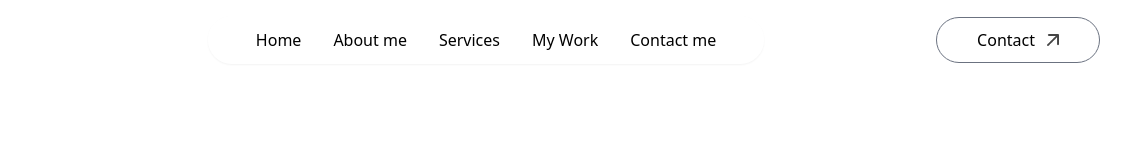
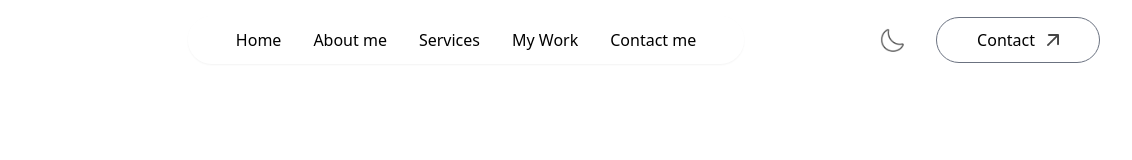
Before and after one commit to TheekshanaChathuranga/Portfolio, a plain HTML site: page index.html in a window 1280 px wide. Shown: the full height of the page, 148-1280 px from the left. Drawn offline with nearby package versions, Linux system fonts and the light colour scheme.

Commit message:
Add nav bar moon icon

```diff
--- a/index.html
+++ b/index.html
@@ -8,7 +8,7 @@
     <script src="./tailwind.config.js"></script>
 </head>
 <body>
-    <nav class="w-full fixed px-5 lg:px-8 lg:px[%8] py-4 flex items-center justify-between z-50">
+    <nav class="w-full fixed px-5 lg:px-8 xl:px-[%8] py-4 flex items-center justify-between z-50">
         <img src="./images/logo.png" alt="Logo" class="w-28 cursor-pointer mr-14">
 
         <ul class="hidden md:flex items-center gap-6 lg:gap-8 rounded-full px-12 py-3 bg-white shadow-sm bg-opacity-50">
@@ -18,9 +18,13 @@
             <li><a href="#work">My Work</a></li>
             <li><a href="#contact">Contact me</a></li>
         </ul>
+        <div class="flex items-center gap-4">
+            <button><img src="./images/moon_icon.png" alt="" class="w-6"></button>
         <a href="#contact" class="hidden lg:flex items-center gap-3 px-10 py-2.5 border border-gray-500 rounded-full ml-4">Contact
             <img src="./images/arrow-icon.png" alt="" class="w-3">
         </a>
+        </div>
+
     </nav>
 </body>
 </html>
```
